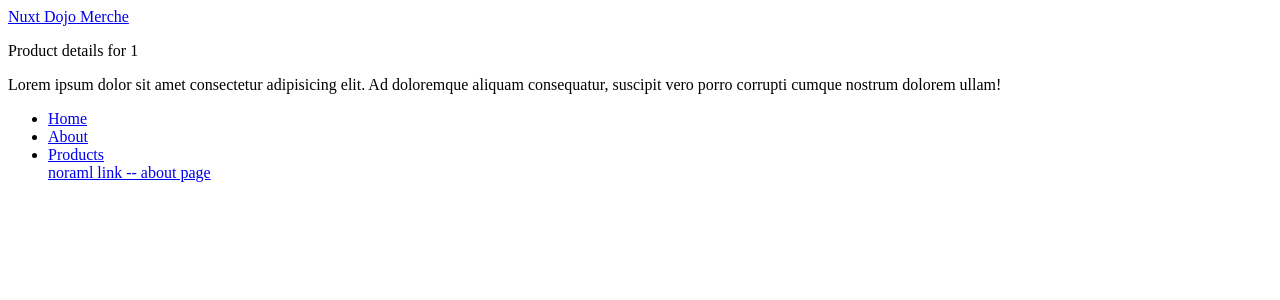
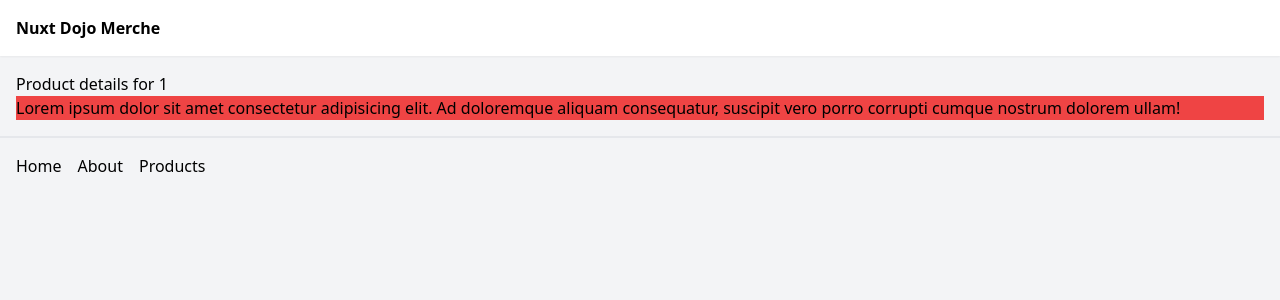
Before and after one commit to Katerina8888/nuxt-app-katerina, a Nuxt app: page /products/1 in a window 1280 px wide. Shown: the top 300 px of the page. Built offline with nearby package versions, Linux system fonts and the light colour scheme.

Commit message:
feat: integrate Tailwind CSS for improved styling and layout

```diff
--- /dev/null
+++ b/assets/css/tailwind.css
@@ -0,0 +1,13 @@
+@tailwind base;
+@tailwind components;
+@tailwind utilities;
+
+body {
+  @apply bg-gray-100;
+}
+
+@layer components {
+  .btn {
+    @apply bg-green-500 text-white px-3 py-2 rounded-md text-sm;
+  }
+}
--- a/layouts/default.vue
+++ b/layouts/default.vue
@@ -1,9 +1,9 @@
 <template>
   <div>
-    <header>
-      <nav>
-        <NuxtLink to="/">Nuxt Dojo</NuxtLink>
-        <ul>
+    <header class="shadow-sm bg-white">
+      <nav class="container mx-auto p-4 flex justify-between">
+        <NuxtLink to="/" class="font-bold">Nuxt Dojo</NuxtLink>
+        <ul class="flex gap-4">
           <li>
             <NuxtLink to="/">Home</NuxtLink>
           </li>
@@ -11,15 +11,13 @@
             <NuxtLink to="/about">About</NuxtLink>
           </li>
           <li>
-            <NuxtLink to="/products">Products</NuxtLink>
+            <NuxtLink to="/products" class="btn">Products</NuxtLink>
           </li>
-
-          <a href="/about">noraml link -- about page</a>
         </ul>
       </nav>
     </header>
     <!-- output the page content -->
-    <div><slot /></div>
+    <div class="container mx-auto p-4"><slot /></div>
   </div>
 </template>
 
--- a/layouts/products.vue
+++ b/layouts/products.vue
@@ -1,16 +1,16 @@
 <template>
   <div>
-    <header>
-      <nav>
-        <NuxtLink to="/products">Nuxt Dojo Merche</NuxtLink>
+    <header class="shadow-sm bg-white">
+      <nav class="container mx-auto p-4">
+        <NuxtLink to="/products" class="font-bold">Nuxt Dojo Merche</NuxtLink>
       </nav>
     </header>
     <!-- output the page content -->
-    <div><slot /></div>
+    <div class="container mx-auto p-4"><slot /></div>
   </div>
 
-  <footer>
-    <ul>
+  <footer class="container mx-auto p-4 flex justify-between border-t-2">
+    <ul class="flex gap-4">
       <li>
         <NuxtLink to="/">Home</NuxtLink>
       </li>
@@ -20,8 +20,6 @@
       <li>
         <NuxtLink to="/products">Products</NuxtLink>
       </li>
-
-      <a href="/about">noraml link -- about page</a>
     </ul>
   </footer>
 </template>
--- a/nuxt.config.ts
+++ b/nuxt.config.ts
@@ -1,5 +1,6 @@
 // https://nuxt.com/docs/api/configuration/nuxt-config
 export default defineNuxtConfig({
   compatibilityDate: '2024-11-01',
-  devtools: { enabled: true }
+  devtools: { enabled: true },
+  modules: ['@nuxtjs/tailwindcss'],
 })
--- a/package.json
+++ b/package.json
@@ -10,6 +10,7 @@
     "postinstall": "nuxt prepare"
   },
   "dependencies": {
+    "@nuxtjs/tailwindcss": "^6.13.1",
     "nuxt": "^3.15.4",
     "vue": "latest",
     "vue-router": "latest"
--- a/pages/products/[id].vue
+++ b/pages/products/[id].vue
@@ -1,7 +1,7 @@
 <template>
   <div>
     <p>Product details for {{ id }}</p>
-    <div>
+    <div class="bg-red-500">
       Lorem ipsum dolor sit amet consectetur adipisicing elit. Ad doloremque
       aliquam consequatur, suscipit vero porro corrupti cumque nostrum dolorem
       ullam!
```
Also changed, not shown: 1 other file (tests, documents, lock files or other folders).
